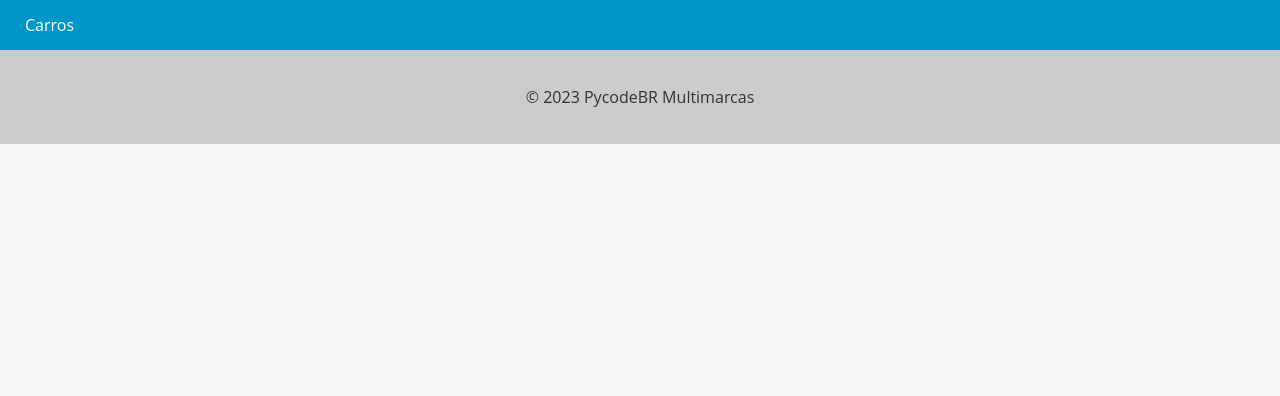
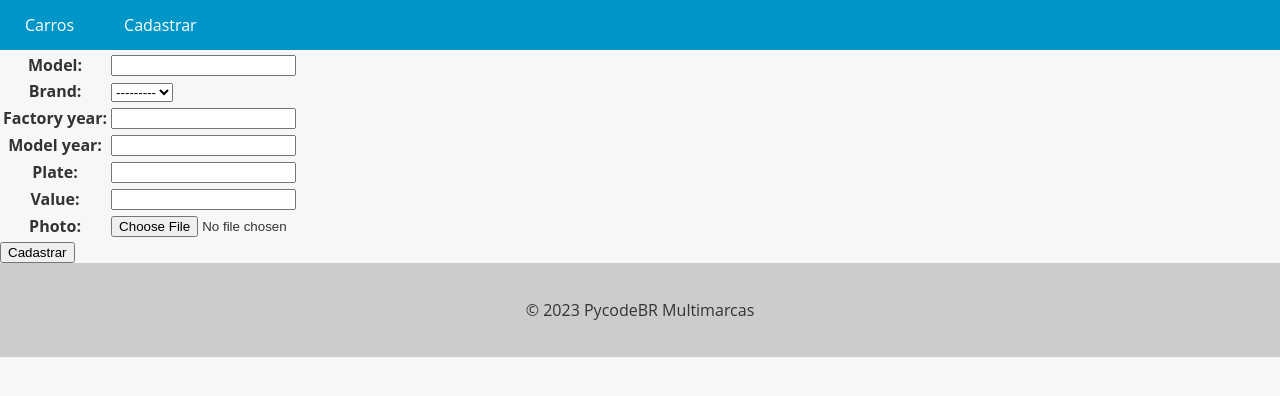
Before and after one commit to mrfrigerio/django-master-01, a Django app: template cars/templates/new_car.html in a window 1280 px wide. Shown: the top 396 px of the page. Run offline with Django 4.2, Linux system fonts and the light colour scheme; the template is opened without the code that fills it: values that come from a table or form of the project are taken from there, others are empty.

Commit message:
Adicionadas validações de dados no form

```diff
--- a/app/templates/base.html
+++ b/app/templates/base.html
@@ -72,7 +72,8 @@
   <header>
     <nav>
       <ul>
-        <li><a href="{% url 'cars_list' %}">Carros</a></li>
+          <li><a href="{% url 'cars_list' %}">Carros</a></li>
+          <li><a href="{% url 'new_car' %}">Cadastrar</a></li>
       </ul>
     </nav>
   </header>
--- a/cars/forms.py
+++ b/cars/forms.py
@@ -1,6 +1,42 @@
 from django import forms
-from cars.models import Brand
+from cars.models import Car
 
-class CarForm(forms.Form):
-    model = forms.CharField(max_length=200)
-    brand = forms.ModelChoiceField()
+
+# class CarForm(forms.Form):
+#     model = forms.CharField(max_length=200)
+#     brand = forms.ModelChoiceField(Brand.objects.all())
+#     factory_year = forms.IntegerField()
+#     model_year = forms.IntegerField()
+#     plate = forms.CharField(max_length=10)
+#     value = forms.FloatField()
+#     photo = forms.ImageField()
+#
+#     def save(self):
+#         new_car = Car(
+#             model=self.cleaned_data['model'],
+#             brand=self.cleaned_data['brand'],
+#             factory_year=self.cleaned_data['factory_year'],
+#             model_year=self.cleaned_data['model_year'],
+#             plate=self.cleaned_data['plate'],
+#             value=self.cleaned_data['value'],
+#             photo=self.cleaned_data['photo'],
+#         )
+#         new_car.save()
+#         return new_car
+
+class CarModelForm(forms.ModelForm):
+    class Meta:
+        model = Car
+        fields = "__all__"
+
+    def clean_value(self):
+        value = self.cleaned_data.get('value')
+        if value < 20000:
+            self.add_error('value', "Valor mínimo do carro deve ser R$ 20.000")
+        return value
+
+    def clean_factory_year(self):
+        factory_year = self.cleaned_data.get('factory_year')
+        if factory_year < 1975:
+            self.add_error('factory_year', "O ano mínimo para cadastro é 1975")
+        return factory_year
--- a/cars/models.py
+++ b/cars/models.py
@@ -16,7 +16,7 @@ class Car(models.Model):
     brand = models.ForeignKey(Brand, on_delete=models.PROTECT, related_name="car_brand")
     factory_year = models.IntegerField(blank=True, null=True)
     model_year = models.IntegerField(blank=True, null=True)
-    plate = models.TextField(max_length=10, blank=True, null=True)
+    plate = models.CharField(max_length=10, blank=True, null=True)
     value = models.FloatField(blank=True, null=True)
     photo = models.ImageField(upload_to="cars/", blank=True, null=True)
 
--- a/cars/templates/new_car.html
+++ b/cars/templates/new_car.html
@@ -3,5 +3,9 @@
 {% block content %}
     <form method="post" enctype="multipart/form-data">
         {% csrf_token %}
+        <table>
+            {{ new_car_form.as_table }}
+        </table>
+        <input type="submit" value="Cadastrar" class="btn btn-primary"/>
     </form>
 {% endblock %}
```
Also changed, not shown: cars/views.py (+10 -2 lines), cars/migrations/0004_alter_car_plate.py (added), media/cars/1978_Fiat_147_cn2QrKX.jpg (added), media/cars/2023-08-22_15-13.jpeg (added), media/cars/2023-08-22_15-13_3FrTo2w.jpeg (added), media/cars/IMG_1713.jpeg (added), media/cars/IMG_1713_5r5zP3t.jpeg (added), media/cars/Profile_Ragnelli.jpeg (added), media/cars/Untitled.png (added), media/cars/atari-wallpaper.jpg (added), 3 other files.
